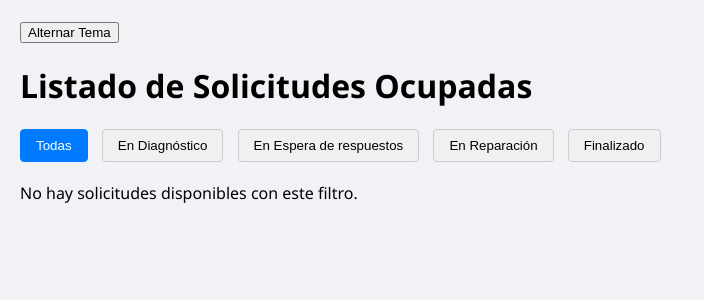
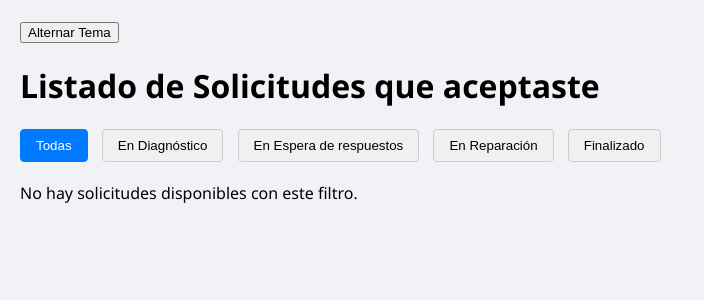
Before and after one commit to Proyecto-Final3MF/COSMOS, a PHP site: page /Views/Solicitudes/ocupadas.php in a window 1280 px wide. Shown: the top 300 px of the page, without its empty margins (0-704 px from the left). Run offline with PHP 8.4, Linux system fonts and the light colour scheme; data that the repository does not hold is empty.

Commit message:
Update ocupadas.php

```diff
--- a/Views/Solicitudes/ocupadas.php
+++ b/Views/Solicitudes/ocupadas.php
@@ -22,7 +22,7 @@
     </div class="container">
 
 
-    <h1>Listado de Solicitudes Ocupadas</h1>
+    <h1>Listado de Solicitudes que aceptaste</h1>
 
     <div class="filter-buttons">
     <button id="filter-all" data-filter="all">Todas</button>
```
